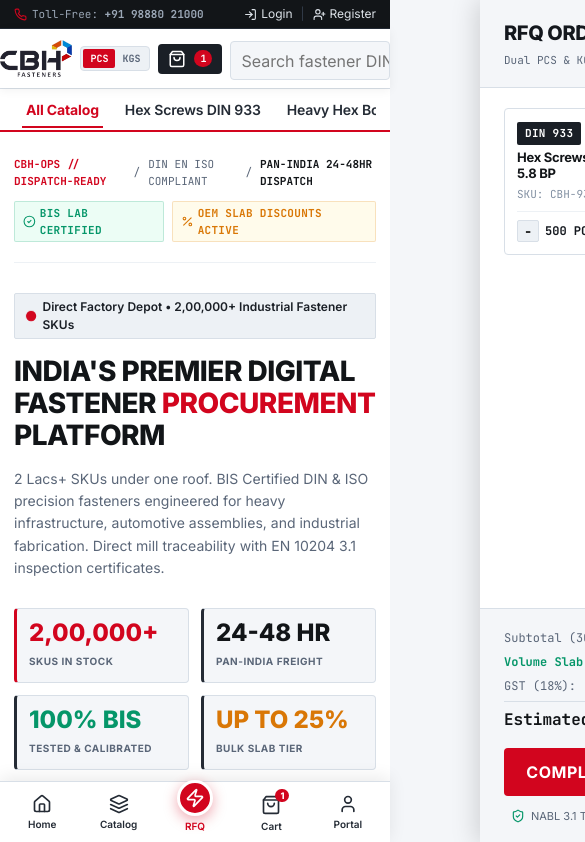
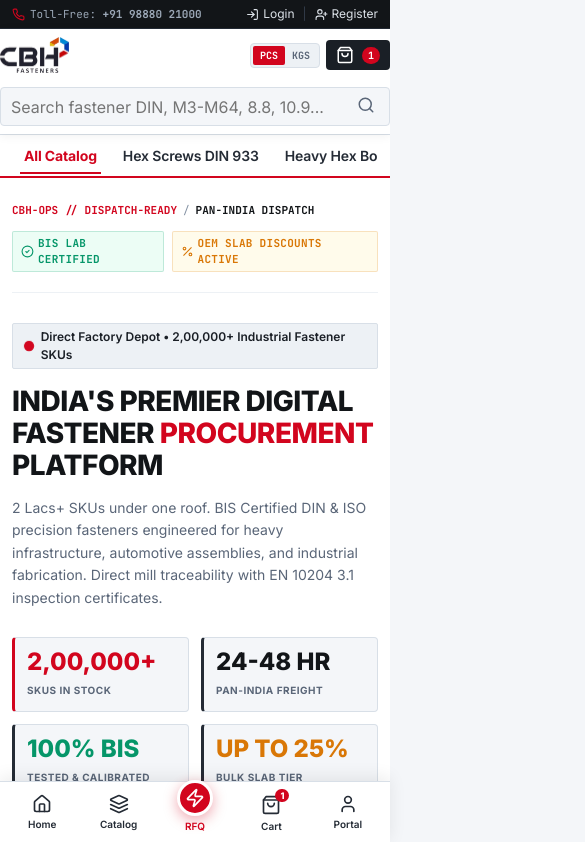
Before and after one commit to amandeepkumarflymediatech-star/CBH, a Next.js app: page / in a window 390 px wide. Shown: the top 842 px of the page, 585 px wide, since content can reach past the window. Built offline with nearby package versions, Linux system fonts and the light colour scheme.

Commit message:
fix(responsive): add Next.js viewport meta export, fix header 2-row wrap on mobile/tab, prevent cart drawer overflow with transform, and wrap hero tags

```diff
--- a/css/main.css
+++ b/css/main.css
@@ -631,20 +631,23 @@
 .drawer-panel {
   position: fixed;
   top: 0;
-  right: -480px;
+  right: 0;
   width: 100%;
   max-width: 460px;
   height: 100vh;
   background: #FFFFFF;
   box-shadow: -4px 0 24px rgba(0,0,0,0.15);
   z-index: 2001;
-  transition: right 0.3s cubic-bezier(0.16, 1, 0.3, 1);
+  transform: translateX(105%);
+  visibility: hidden;
+  transition: transform 0.3s cubic-bezier(0.16, 1, 0.3, 1), visibility 0.3s;
   display: flex;
   flex-direction: column;
 }
 
 .drawer-panel.active {
-  right: 0;
+  transform: translateX(0);
+  visibility: visible;
 }
 
 /* Toast Notifications */
@@ -733,37 +736,57 @@
   }
 }
 
-@media (max-width: 768px) {
+@media (max-width: 860px) {
+  html, body {
+    overflow-x: hidden !important;
+    max-width: 100vw !important;
+  }
+
+  .container {
+    padding: 0 12px !important;
+    max-width: 100% !important;
+  }
+
   body {
     padding-bottom: 64px; /* Space for mobile bottom dock */
   }
 
   .header-core {
-    flex-wrap: wrap;
-    padding: 8px 0;
-    gap: 8px;
+    display: flex !important;
+    flex-wrap: wrap !important;
+    align-items: center !important;
+    justify-content: space-between !important;
+    padding: 8px 0 !important;
+    gap: 8px !important;
+    width: 100% !important;
   }
 
   .brand-block {
-    order: 1;
+    order: 1 !important;
+    flex: 0 0 auto !important;
   }
 
   .brand-logo-img {
-    height: 38px;
-    max-width: 150px;
+    height: 36px !important;
+    max-width: 140px !important;
   }
 
   .header-actions {
-    order: 2;
-    margin-left: auto;
-    gap: 8px;
+    order: 2 !important;
+    margin-left: auto !important;
+    display: flex !important;
+    align-items: center !important;
+    gap: 6px !important;
+    flex: 0 0 auto !important;
   }
 
   .search-matrix {
-    order: 3;
-    width: 100%;
-    max-width: 100%;
-    margin-top: 4px;
+    order: 3 !important;
+    width: 100% !important;
+    max-width: 100% !important;
+    flex: 1 1 100% !important;
+    flex-basis: 100% !important;
+    margin-top: 6px !important;
   }
 
   .search-spec-select {
--- a/css/storefront.css
+++ b/css/storefront.css
@@ -28,7 +28,8 @@
 .hero-status-tags {
   display: flex;
   align-items: center;
-  gap: 8px;
+  flex-wrap: wrap;
+  gap: 6px;
 }
 
 .hero-grid {
--- a/src/app/layout.tsx
+++ b/src/app/layout.tsx
@@ -1,7 +1,13 @@
-import type { Metadata } from 'next';
+import type { Metadata, Viewport } from 'next';
 import './globals.css';
 import TopOpsBar from '@/components/header/TopOpsBar';
 import IndustrialFooter from '@/components/footer/IndustrialFooter';
+
+export const viewport: Viewport = {
+  width: 'device-width',
+  initialScale: 1,
+  maximumScale: 5,
+};
 
 export const metadata: Metadata = {
   title: 'CBH Fasteners | India\'s Premier Digital Fastener Procurement Platform',
@@ -17,6 +23,7 @@
   return (
     <html lang="en">
       <head>
+        <meta name="viewport" content="width=device-width, initial-scale=1.0, maximum-scale=5.0" />
         <link rel="preconnect" href="https://fonts.googleapis.com" />
         <link rel="preconnect" href="https://fonts.gstatic.com" crossOrigin="anonymous" />
         <link
--- a/src/components/home/HeroSection.tsx
+++ b/src/components/home/HeroSection.tsx
@@ -13,10 +13,10 @@
         <div className="hero-status-line">
           <div className="hero-status-tags">
             <span style={{ color: '#D2051E', fontWeight: 800 }}>CBH-OPS // DISPATCH-READY</span>
-            <span>/</span>
-            <span>DIN EN ISO COMPLIANT</span>
-            <span>/</span>
-            <span style={{ color: '#121518', fontWeight: 700 }}>PAN-INDIA 24-48HR DISPATCH</span>
+            <span className="hide-mobile" style={{ color: '#8290A2' }}>/</span>
+            <span className="hide-mobile">DIN EN ISO COMPLIANT</span>
+            <span style={{ color: '#8290A2' }}>/</span>
+            <span style={{ color: '#121518', fontWeight: 700 }}>PAN-INDIA DISPATCH</span>
           </div>
 
           <div style={{ display: 'flex', alignItems: 'center', gap: '8px' }}>
```
